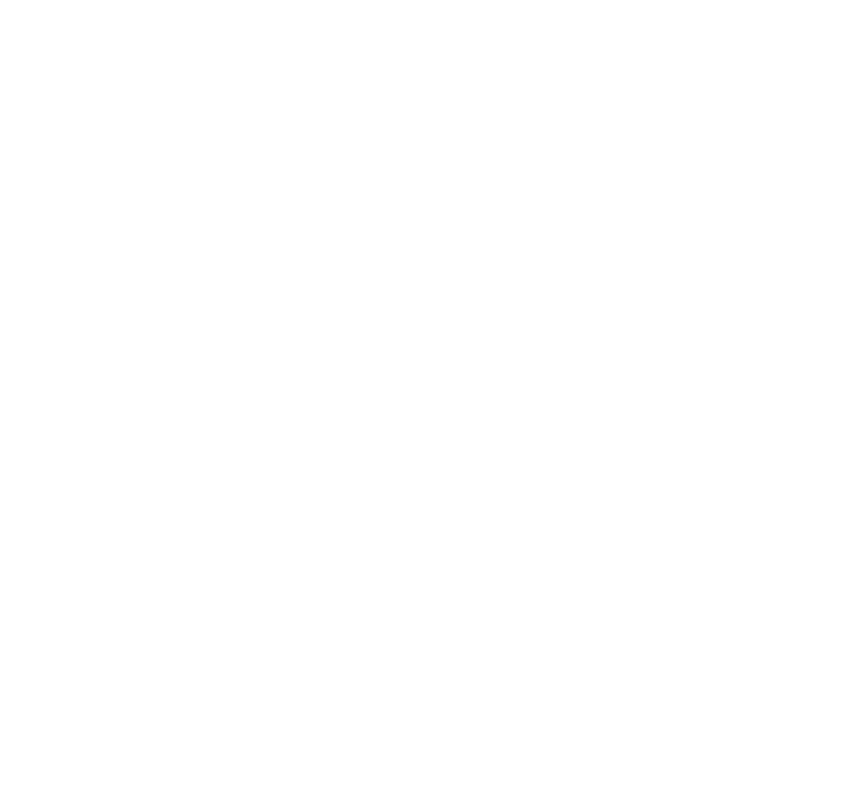
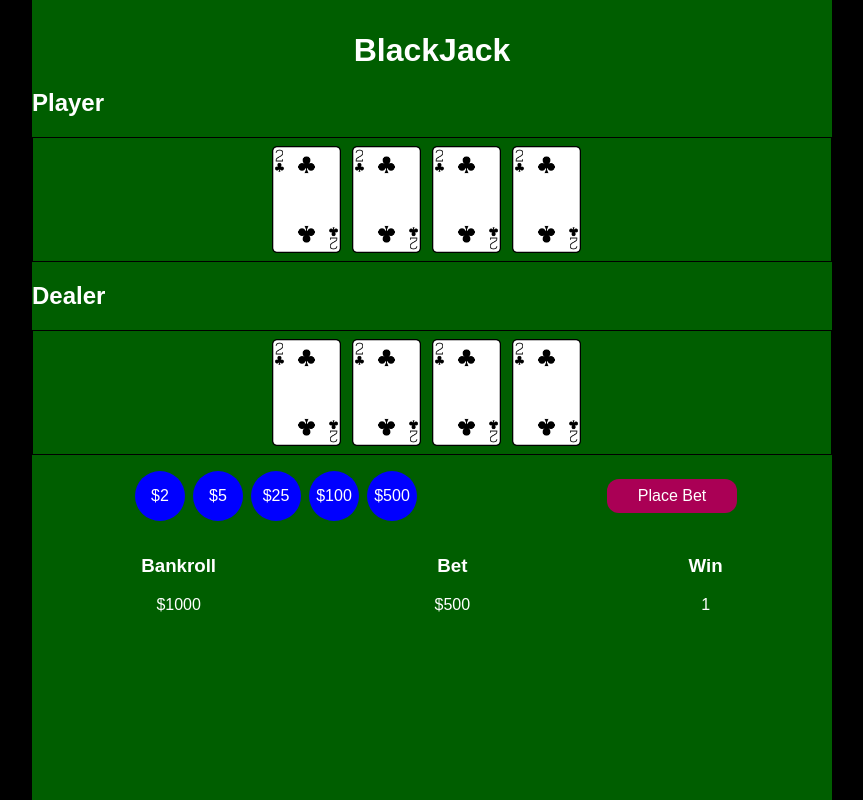
Before and after one commit to hepicek/blackjack-game, a website: page public/index.html in a window 1280 px wide. Shown: the whole page, without its empty margins (208-1071 px from the left). Drawn offline with nearby package versions, Linux system fonts and the light colour scheme; files that its build step writes are made by us from their sources.

Commit message:
HTML and CSS template

```diff
--- a/public/index.html
+++ b/public/index.html
@@ -4,10 +4,60 @@
   <meta charset="UTF-8">
   <meta name="viewport" content="width=device-width, initial-scale=1.0">
   <meta http-equiv="X-UA-Compatible" content="ie=edge">
-  <link rel="stylesheet" href="/css/index.css">
+  <link rel="stylesheet" href="css/index.css">
   <title>BlackJack</title>
 </head>
 <body>
+<div class="blackjackboard">
+
+  <h1>BlackJack</h1>
+
+<h2>Player</h2>
+<div class="cards">
+  <div class="card"></div>
+  <div class="card"></div>
+  <div class="card"></div>
+  <div class="card"></div>
+</div>
+
+<h2>Dealer</h2>
+<div class="cards">
+    <div class="card"></div>
+    <div class="card"></div>
+    <div class="card"></div>
+    <div class="card"></div>
+</div>
+
+<div class="bet">
+<div class="chips">
+  <div class="chip">$2</div>
+  <div class="chip">$5</div>
+  <div class="chip">$25</div>
+  <div class="chip">$100</div>
+  <div class="chip">$500</div>
+</div>
+<button>Place Bet</button>
+</div>
+
+<div class="score">
+  <div class="bankroll">
+    <h3>Bankroll</h3>
+    <p>$1000</p>
+  </div>
+  <div class="betvalue">
+    <h3>Bet</h3>
+    <p>$500</p>
+    </div>
+  <div class="win">
+    <h3>Win</h3>
+    <p>1</p>
+  </div>
+</div>
+
+</div>
+
+
+
   <script src="/js/jquery-3.3.1.min.js"></script>
   <script src="/js/cards.js"></script>
   <script src="/js/index.js"></script>
--- a/src/scss/index.scss
+++ b/src/scss/index.scss
@@ -1,2 +1,78 @@
 @import "normalize";
 @import "cards";
+
+* {
+    box-sizing: border-box;
+}
+
+body {
+    background-color: black;
+    color: white;
+    margin: 0;
+    padding: 0;
+    font-family: sans-serif;
+}
+
+h1 {
+    text-align: center;
+    margin: 0;
+    padding-top: 2rem;
+}
+
+h2 {
+    text-align: left;
+}
+
+
+.blackjackboard {
+    text-align: center;
+    background-color: #005E00;
+    margin: 0 auto;
+    padding: 0;
+    width: 800px;
+    height: 100vh;
+    .cards {
+        display: flex;
+        justify-content: center;
+        height: 125px;
+        width: auto;
+        border: 1px solid black;
+        padding: 0.5rem;
+        .card {
+            background-image: url('../img/clubs-2.png');
+            background-size: contain;
+            background-repeat: no-repeat;
+            width: 80px;
+            height: auto;
+        }
+    }
+    .bet {
+        display: flex;
+        justify-content: space-around;
+        margin-top: 1rem;
+        align-items: center;
+        .chips {
+            display: flex;
+        }
+            .chip {
+            border-radius: 50%;
+            width: 50px;
+            height: 50px;
+            background-color: blue;
+            padding-top: 16px;
+            margin-left: 0.5rem;
+        }
+        button {
+            background-color: #AA0055;
+            border: none;
+            width: 130px;
+            padding: 0.5rem 1rem;
+            border-radius: 12px;
+        }
+    }
+    .score {
+        display: flex;
+        justify-content: space-around;
+        margin-top: 1rem;
+    }
+}
```
